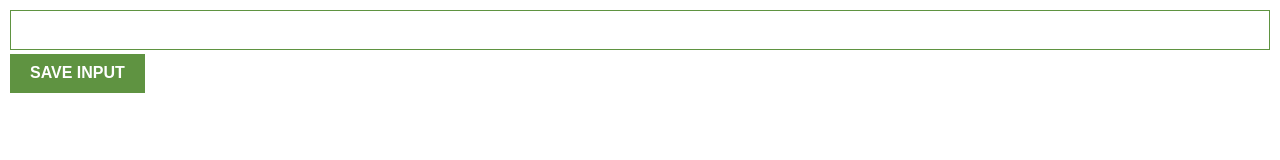
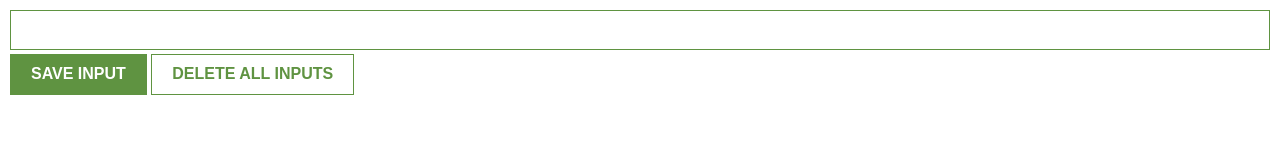
Before and after one commit to aaditya29/JavaScript-Tutorials, a browser extension: page 3) Google Chrome Extension/index.html in a window 1280 px wide. Drawn offline with nearby package versions, Linux system fonts and the light colour scheme.

Commit message:
Added Delete Button

```diff
--- a/3) Google Chrome Extension/index.css
+++ b/3) Google Chrome Extension/index.css
@@ -17,8 +17,13 @@ button {
     background: #5f9341;
     color: white;
     padding: 10px 20px;
-    border: none;
+    border: 1px solid #5f9341;
     font-weight: bold;
+}
+
+#delete-btn {
+    background: white;
+    color: #5f9341;
 }
 
 ul {
--- a/3) Google Chrome Extension/index.html
+++ b/3) Google Chrome Extension/index.html
@@ -8,6 +8,7 @@
 <body>
     <input type="text" id="input-el">
     <button id="input-btn">SAVE INPUT</button>
+    <button ID="delete-btn">DELETE ALL INPUTS</button>
     <ul id="ul-el"></ul>
     <script src="/3) Google Chrome Extension/index.js"></script>
 </body>
```
